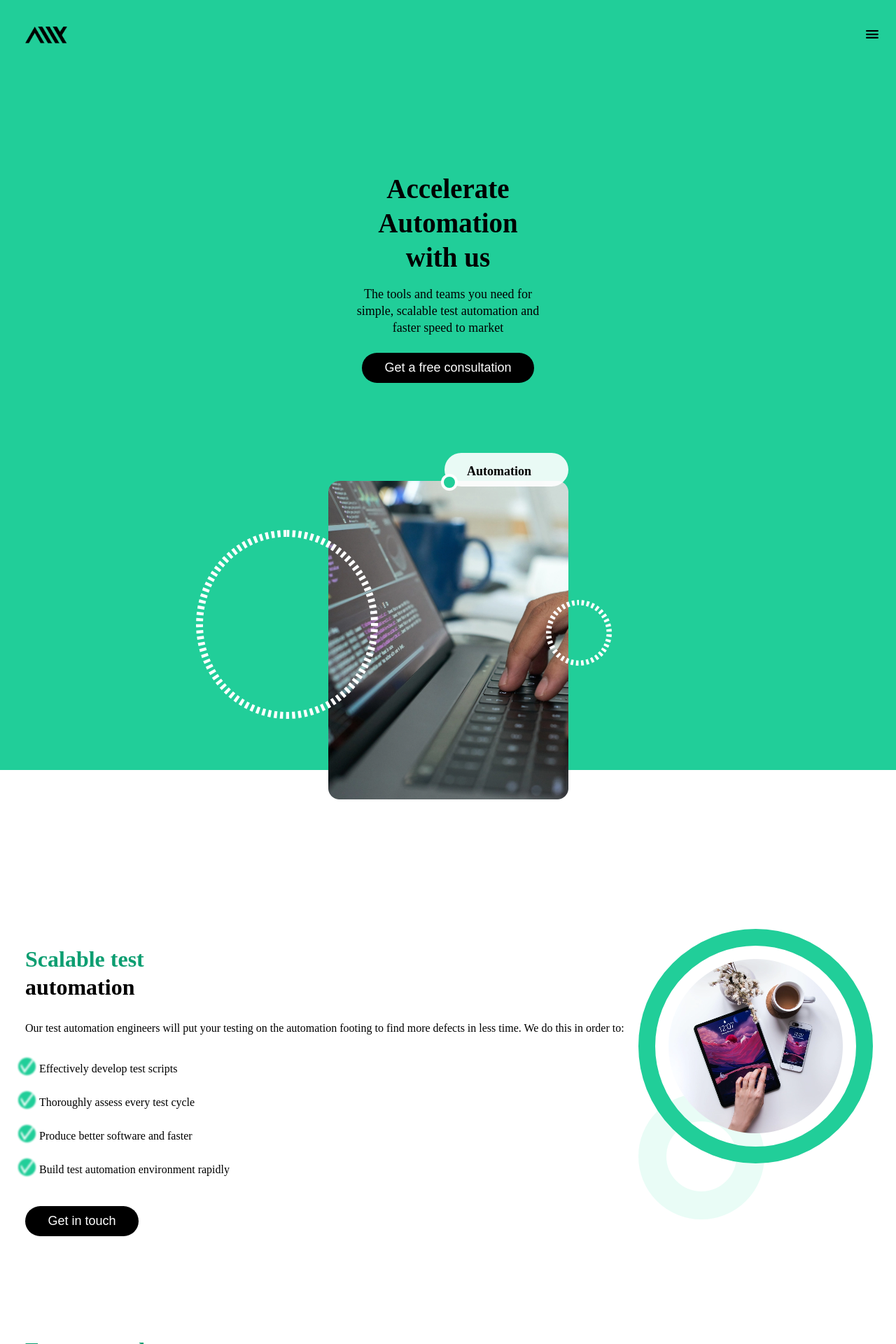
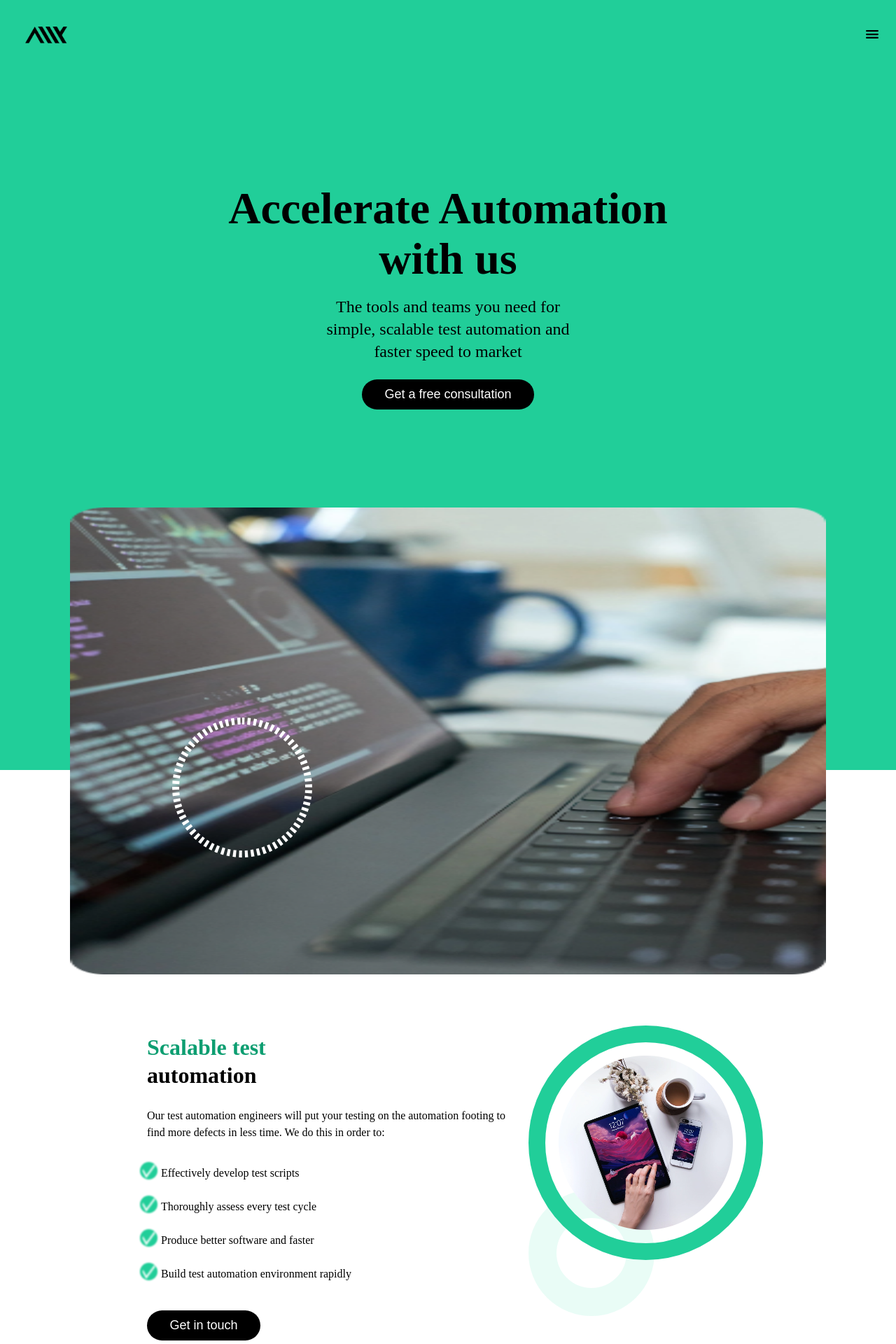
Before and after one commit to a11ysolutions/website, a React (Create React App) app: page /automation in a window 1280 px wide. Shown: the top 1920 px of the page at 70% size. Built offline with nearby package versions, Linux system fonts and the light colour scheme.

Commit message:
fix: change last section of the automation page for desktop

```diff
--- a/src/Components/Automation/Automation.css
+++ b/src/Components/Automation/Automation.css
@@ -113,9 +113,11 @@
     border-top: 40px solid #21CE99;
     border-right: 40px solid #21CE99;
     border-bottom: 40px solid #21CE99;
-    margin-left: -60px;
     border-top-right-radius: 100px;
     border-bottom-right-radius: 100px;
+
+    left: 30px;
+    margin-left: -50px;
     margin-top: 295px;
     position: absolute;
 }
@@ -144,6 +146,7 @@
     flex-direction: column;
     align-items: center;
     width: 100%;
+    max-width: 900px;
 }
 
 .checked-info{
@@ -152,7 +155,8 @@
 }
 
 .shadowed-section{
-    width: 100%;
+    width: 100% !important;
+    max-width: unset !important;
     padding: 20px;
     margin-top: 50px;
     background-color: #AAAAAA19;
@@ -194,8 +198,9 @@
     }
 
     .automation-third-circle{
-        margin-left: -265px;
-        /* margin-top: 295px; */
+        left: 30px;
+        margin-left: -50px;
+        margin-top: 417px;
     }
 
     .info-with-image{
@@ -214,10 +219,78 @@
         padding: 0
     }
 
+    .second-info .intermediate-image{
+        margin-left: 270px;
+    }
+
 }
 
 @media screen and (min-width: 1200px){
     .info-with-image{
         flex-direction: row;
     }
+
+    .automation-pill {
+        top: 250px !important;
+        left: 1350px !important;
+    }
+
+    .info-with-image{
+        align-self: center;
+    }
+
+    .first-info{
+        margin-top: 150px;
+    }
+
+    .second-info{
+        flex-direction: row-reverse;
+    }
+
+    .second-info .checked-info{
+        margin-left: 100px;
+    }
+
+
+    .automation-fith-image{
+        width: 400px;
+        height: 400px;
+        align-self: center;
+        margin-top: 0;
+        margin-left: 140%;
+    }
+
+    .automation-third-circle{
+        left: 30px;
+        margin-left: -50px;
+        margin-top: 417px;
+    }
+
+    .automation-fourth-circle{
+        right: 10%;
+        margin-top: 230px;
+    }
+
+    .automation-third-blurred-circle{
+        width: 170px;
+        height: 170px;
+        position: absolute;
+        margin-left: 100px;
+        margin-top: 10px;
+
+    }
+
+    .shadowed-section{
+        padding: 20px;
+    }
+
+    .shadowed-section{
+        align-items: center;
+        justify-content: center;
+    }
+
+    .shadowed-section .checked-info{
+        margin-left: -100px;
+        margin-right: 40px;
+    }
 }
--- a/src/Components/Automation/Automation.js
+++ b/src/Components/Automation/Automation.js
@@ -42,7 +42,7 @@ function Automation() {
                 pillPosition={{ top: "-40px", left: "170px" }}
             />
 
-            <section className="info-with-image">
+            <section className="info-with-image first-info">
                 <div className="checked-info">
                     <BicolorTitledText
                         color1="#0D9E71"
@@ -72,7 +72,7 @@ function Automation() {
                 </div>
             </section>
 
-            <section className="info-with-image">
+            <section className="info-with-image second-info">
                 <div className="checked-info">
                     <BicolorTitledText
                         color1="#0D9E71"
--- a/src/Components/UI/Illustration/Illustration.css
+++ b/src/Components/UI/Illustration/Illustration.css
@@ -40,7 +40,6 @@
   .illustration-main {
     width: 100%;
     height: 520px;
-    /* overflow-y: hidden; */
   }
   .illustration {
     width: 760px;
@@ -63,3 +62,39 @@
     height: 300px;
   }
 }
+
+@media screen and (min-width: 1200px) {
+
+  .illustration-container {
+    width: 100%;
+    display: flex;
+    flex-direction: column;
+    align-items: center;
+  }
+
+  .illustration-main {
+    width: 100%;
+  }
+
+  .illustration {
+    width: 1080px;
+    height: 667px;
+  }
+
+  .illustration-small-circle {
+    position: absolute;
+    top: 0;
+    left: 1400px;
+    width: 120px;
+    height: 120px;
+  }
+
+  .illustration-large-circle {
+    position: absolute;
+    top: 300px;
+    left: 230px;
+    width: 200px;
+    height: 200px;
+  }
+
+}
--- a/src/Components/UI/Pill/Pill.js
+++ b/src/Components/UI/Pill/Pill.js
@@ -4,7 +4,7 @@ import "./Pill.css"
 
 function Pill({ children, position, dotPosition = "bottom-left" }) {
     return (
-        <div className="a11y-pill-container" style={{ ...position }}>
+        <div className="a11y-pill-container automation-pill" style={{ ...position }}>
             <div className={`a11y-dot a11y-dot-${dotPosition}`}></div>
             <div className="a11y-pill">
                 <text className="a11y-pill-text">{children}</text>
--- a/src/Components/UI/Presentation/Presentation.css
+++ b/src/Components/UI/Presentation/Presentation.css
@@ -9,6 +9,7 @@
     font: normal normal 900 39px/49px Archivo;
     margin-bottom: 16px;
     letter-spacing: 0px;
+    text-align: center;
 }
 
 .presentation-main text{
@@ -27,3 +28,16 @@
         font: normal normal normal 24px/32px Archivo;
     }
 }
+
+@media screen and (min-width: 1200px) {
+    .presentation-main h1{
+        width: 664px;
+        font: normal normal 900 64px/72px Archivo;
+        margin-bottom: 16px;
+        letter-spacing: 0px;
+    }
+
+    .presentation-main text{
+        font: normal normal normal 24px/32px Archivo;
+    }
+}
```
